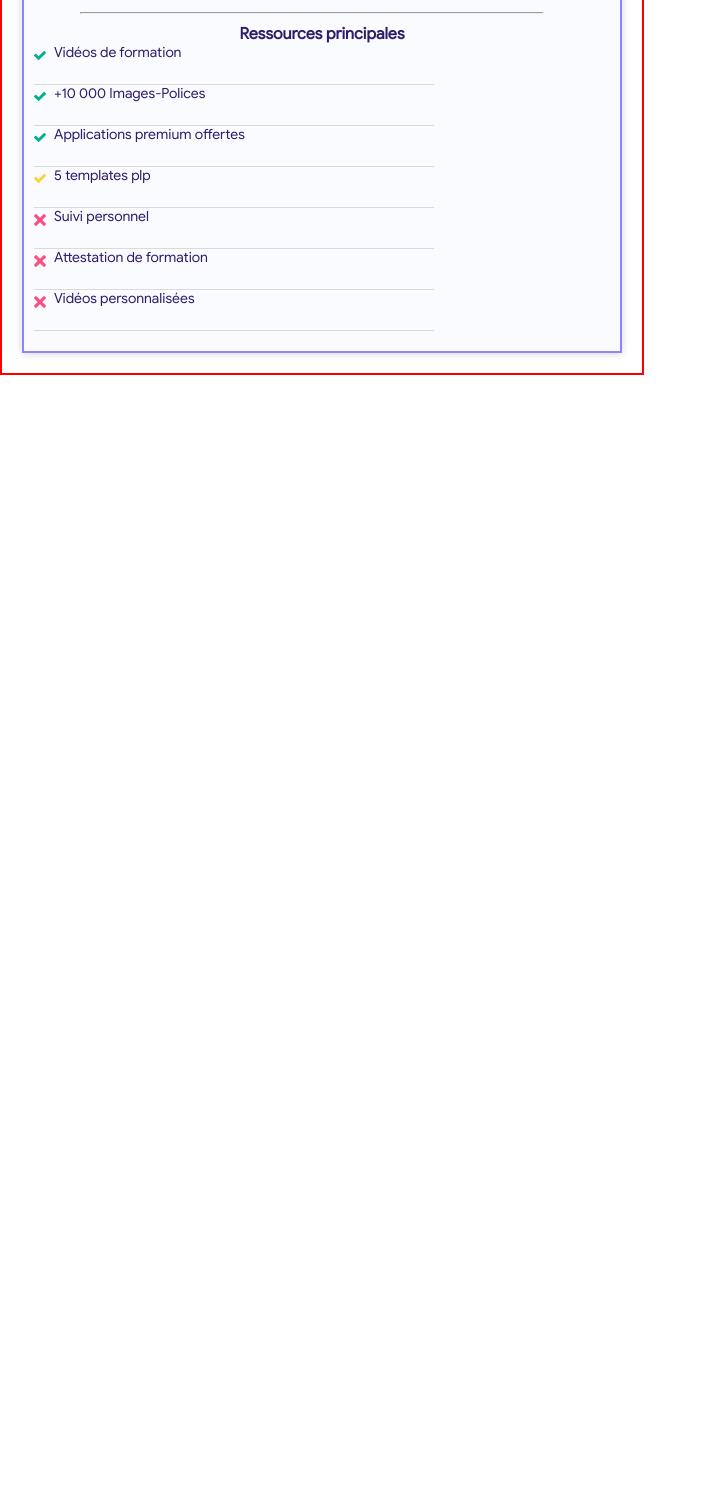
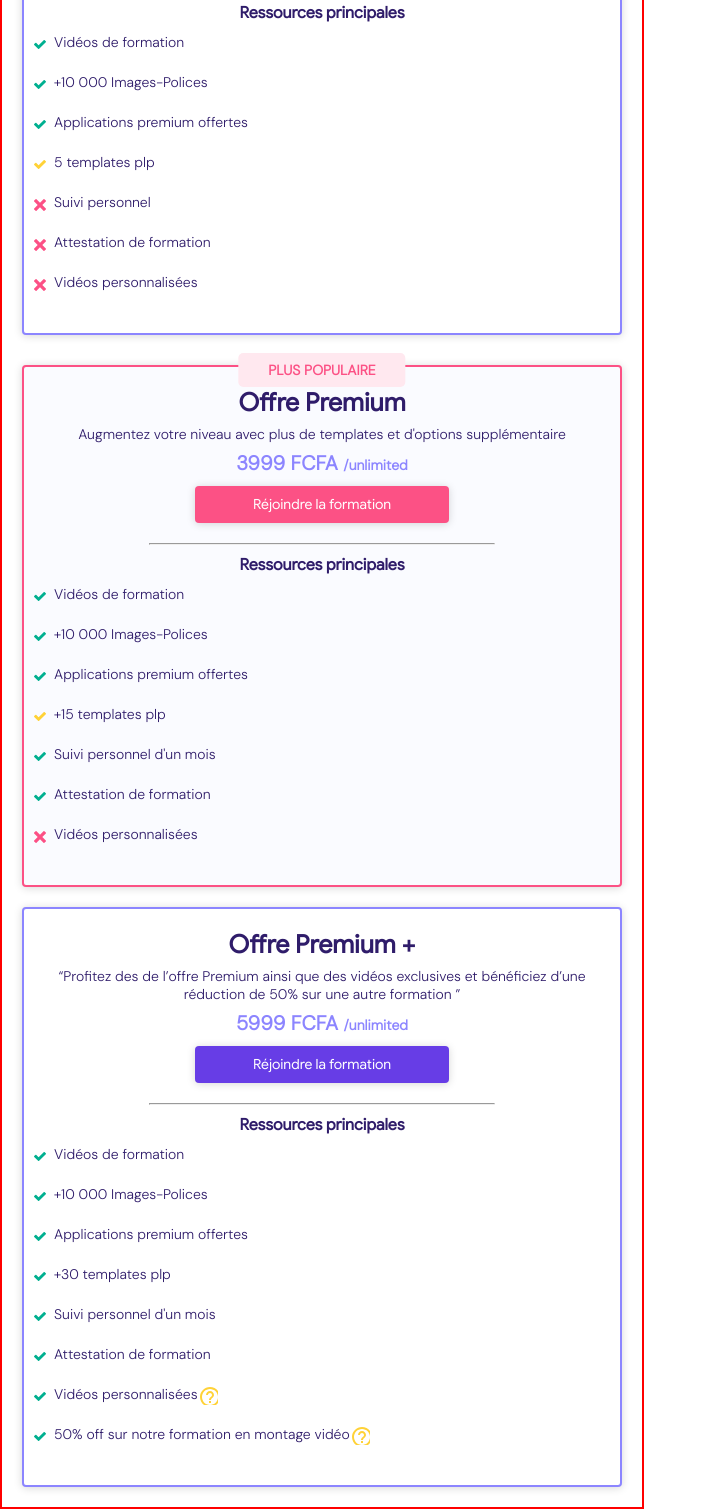
Before and after one commit to Abdine24/Complete, a plain HTML site: page index.html in a window 1280 px wide. Shown: the part 209-1718 px from the top of the page, without its empty margins (0-707 px from the left). Before the commit the page ends 800 px from the top, so only its background shows below. Drawn offline with Linux system fonts and the light colour scheme.

Commit message:
add new options

```diff
--- a/index.html
+++ b/index.html
@@ -3,21 +3,20 @@
 <head>
     <meta charset="UTF-8">
     <meta name="viewport" content="width=device-width, initial-scale=1.0">
-    <title>Formation</title>
+    <meta property="og:title" content="Formation complète"/>
     <link rel="stylesheet" href="./styles.css">
 </head>
 <body>
 
     <div class="main-box">
-        <div class="offer-1">
+        <div class="offer-1 otoff fst">
             <div class="offer_header">
                 <h2 class="offer_name">Offre Start</h2>
-                <p>Une solution ideale pour les intermédiaires pour découvrir de nouvelles astuces</p>
+                <p>Une solution ideale pour les <span>intermédiaires</span>  pour découvrir de nouvelles astuces</p>
                 <p class="price">2499 FCFA <span>/unlimited</span></p>
-                <button type="submit" class="join_course">Réjoindre la formation</button>
-
+                <a href="" class="join_course">Réjoindre la formation</a>
                 <hr>
-            </div>
+            </div> <!--offer-header-->
 
             <h4>Ressources principales</h4>
             <div class="line">
@@ -54,8 +53,110 @@
                 <img src="./images/croix.svg" alt="Icon" aria-label="cross" style="filter: brightness(0) saturate(100%) invert(62%) sepia(48%) saturate(7061%) hue-rotate(313deg) brightness(101%) contrast(98%)">
                 <p>Vidéos personnalisées</p>
             </div>
-        </div>
-    </div>
+        </div> <!--offer-1-->
+        <div class="box_separator"></div>
+        <!-- Partie 2----------------------------------------------------- -->
+        <div class="offer-1 snd_top">
+            <p class="evidence">Plus populaire</p>
+            <div class="offer_header">
+                <h2 class="offer_name">Offre Premium</h2>
+                <p>Augmentez votre niveau avec plus de templates et d'options supplémentaire</p>
+                <p class="price">3999 FCFA <span>/unlimited</span></p>
+                <a href="" class="join_course snd">Réjoindre la formation</a>
+                <hr>
+            </div> <!--offer-header-->
+
+            <h4>Ressources principales</h4>
+            <div class="line">
+                <img src="./images/ic-check.svg" alt="icon" aria-label="check">
+                <p>Vidéos de formation</p>
+            </div>
+
+            <div class="line">
+                <img src="./images/ic-check.svg" alt="icon" aria-label="check">
+                <p>+10 000 Images-Polices</p>
+            </div>
+
+            <div class="line">
+                <img src="./images/ic-check.svg" alt="icon" aria-label="check">
+                <p>Applications premium offertes</p>
+            </div>
+
+            <div class="line">
+                <img src="./images/ic-check.svg" alt="Icon" aria-label="check" style="filter: brightness(0) saturate(100%) invert(92%) sepia(53%) saturate(3535%) hue-rotate(324deg) brightness(100%) contrast(101%)">
+                <p>+15 templates plp</p>
+            </div>
+
+            <div class="line">
+                <img src="./images/ic-check.svg" alt="Icon" aria-label="cross">
+                <p>Suivi personnel d'un mois</p>
+            </div>
+
+            <div class="line">
+                <img src="./images/ic-check.svg" alt="Icon" aria-label="cross" >
+                <p>Attestation de formation</p>
+            </div>
+
+            <div class="line">
+                <img src="./images/croix.svg" alt="Icon" aria-label="cross" style="filter: brightness(0) saturate(100%) invert(62%) sepia(48%) saturate(7061%) hue-rotate(313deg) brightness(101%) contrast(98%)">
+                <p>Vidéos personnalisées</p>
+            </div>
+        </div> <!--offer-2-->
+        <div class="box_separator"></div>
+        <!-- Partie 3----------------------------------------------------- -->
+        <div class="offer-1 otoff">
+            <div class="offer_header">
+                <h2 class="offer_name">Offre Premium +</h2>
+                <p>“Profitez des de l’offre Premium ainsi que des vidéos exclusives et bénéficiez d’une réduction de 50% sur une autre formation ”</p>
+                <p class="price">5999 FCFA <span>/unlimited</span></p>
+                <a href="" class="join_course">Réjoindre la formation</a>
+                <hr>
+            </div> <!--offer-header-->
+
+            <h4>Ressources principales</h4>
+            <div class="line">
+                <img src="./images/ic-check.svg" alt="icon" aria-label="check">
+                <p>Vidéos de formation</p>
+            </div>
+
+            <div class="line">
+                <img src="./images/ic-check.svg" alt="icon" aria-label="check">
+                <p>+10 000 Images-Polices</p>
+            </div>
+
+            <div class="line">
+                <img src="./images/ic-check.svg" alt="icon" aria-label="check">
+                <p>Applications premium offertes</p>
+            </div>
+
+            <div class="line">
+                <img src="./images/ic-check.svg" alt="Icon" aria-label="check">
+                <p>+30 templates plp </p>
+            </div>
+
+            <div class="line">
+                <img src="./images/ic-check.svg" alt="Icon" aria-label="check">
+                <p>Suivi personnel d'un mois</p>
+            </div>
+
+            <div class="line">
+                <img src="./images/ic-check.svg" alt="Icon" aria-label="check">
+                <p>Attestation de formation</p>
+            </div>
+
+            <div class="line">
+                <img src="./images/ic-check.svg" alt="Icon" aria-label="check">
+                <p>Vidéos personnalisées</p>
+                <img src="/images/image_interro.svg" alt="Icon" aria-label="check" style="filter: brightness(0) saturate(100%) invert(92%) sepia(53%) saturate(3535%) hue-rotate(324deg) brightness(100%) contrast(101%)">
+            </div>
+
+            <div class="line">
+                <img src="./images/ic-check.svg" alt="Icon" aria-label="check">
+                <p>50% off sur notre formation en montage vidéo</p>
+                <img src="/images/image_interro.svg" alt="Icon" aria-label="check" style="filter: brightness(0) saturate(100%) invert(92%) sepia(53%) saturate(3535%) hue-rotate(324deg) brightness(100%) contrast(101%) ">
+            </div>
+        </div> <!--offer-3-->
+    </div>  <!--offers-->
 
 </body>
 </html>
--- a/styles.css
+++ b/styles.css
@@ -18,14 +18,10 @@
 
 .main-box{
     max-width: 600px;
-    /* height: 400px; */
     border: 2px solid red;
     padding: 20px;
     text-align: center;
     font-family:  "GoogleSans", "Arial", serif;
-    /* display: flex;
-    flex-direction: column;
-    justify-items: center; */
 }
 
 .offer_header{
@@ -39,24 +35,44 @@
     color: #2f1c6a;
 }
 
-.offer-1{
-    box-shadow: 0 1px 8px #00000029;
-    padding: 20px 10px ;
-    background-color: #fafbff;
-    border: 2px solid #8c85ff;
-}
-
 .offer_name{
     font-size: 25px;
     margin-bottom: 7px;
     font-weight: 900;
 }
 
+.offer-1{
+    box-shadow: 0 1px 8px #00000029;
+    padding: 20px 10px ;
+    background-color: #fafbff;
+    border: 2px solid #8c85ff;
+    border-radius: 4px;
+}
+
+.otoff{
+    background-color:white;
+}
+
+.fst{
+    margin-bottom: 10px;
+}
+
+.offer-1 h4{
+    margin-bottom: 10px;
+}
+
+.offer-1 p{
+    font-family: "DmSans";
+}
+
+.offer_header p span{
+    font-weight: 800;
+}
+
 .line{
-    width: 400px;
+    width: 100%;
     height: 40px;
     display: flex;
-    border-bottom: 1px solid rgb(219, 217, 217);
     color: #2f1c6a;
 }
 
@@ -67,14 +83,16 @@
 }
 
 hr{
-    margin: 10px 0 ;
-    max-width: 80%;
-    transform: translateX(10%);
+    margin: 10px 20% ;
+    max-width: 70%;
+    color:#d5dfff;
 }
 
 .price{
     font-size: 20px;
     margin-top: 7px;
+    color:#8c85ff;
+    font-weight: 800;
 }
 
 span{
@@ -85,36 +103,58 @@ p{
     font-size: 14px;
 }
 
-
-
 h2, h4{
     color: #2f1c6a;
     font-weight: 800;
 }
 
-.offer-1{
-    font-weight: 500;
-
-}
-
-button{
+a{
     font-family:"GoogleSans", "Arial", serif;
     padding: 10px 10%;
     max-width: 240px;
+    max-height: 40px;
     color: white;
     border-radius: 4px;
-    font-size: 16px;
+    font-size: 14px;
     margin: 10px auto;
     box-shadow: 0 1px 8px #00000029;
     border: none;
     text-align: center;
+    text-decoration: none;
     background-color: #673de6;
-    background-color: #fc5185;
+    /* background-color: #fc5185; */
     cursor: pointer;
 }
 
+a:hover{
+    background-color: #05533d;
+}
 
-a{
-    text-decoration: none;
-    padding: 20px auto;
+.snd{
+    background-color: #fc5185;
 }
+
+.box_separator{
+    width:100%;
+    height: 20px;
+}
+
+.snd_top{
+    position:relative;
+    border: 2px solid #fc5185;
+}
+
+.evidence{
+    position: absolute;
+    text-align: center;
+    text-transform: uppercase;
+    font-size: 14px;
+    font-weight: 700;
+    padding: 8px 30px;
+    border-radius: 5px;
+    top:-14px;
+    left:50%;
+    transform: translateX(-50%);
+    background-color: #ffe8ef;
+    color: #fc5185;
+}
```
